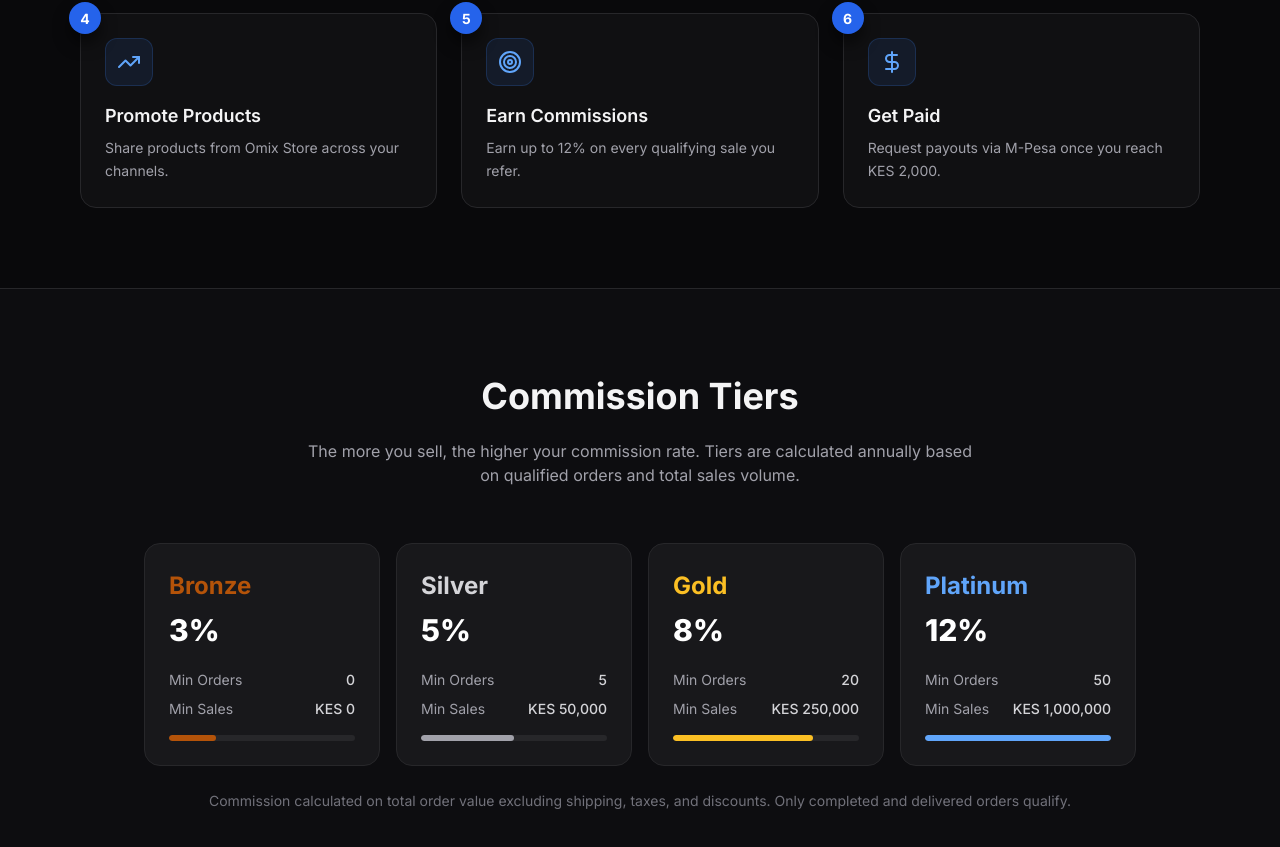
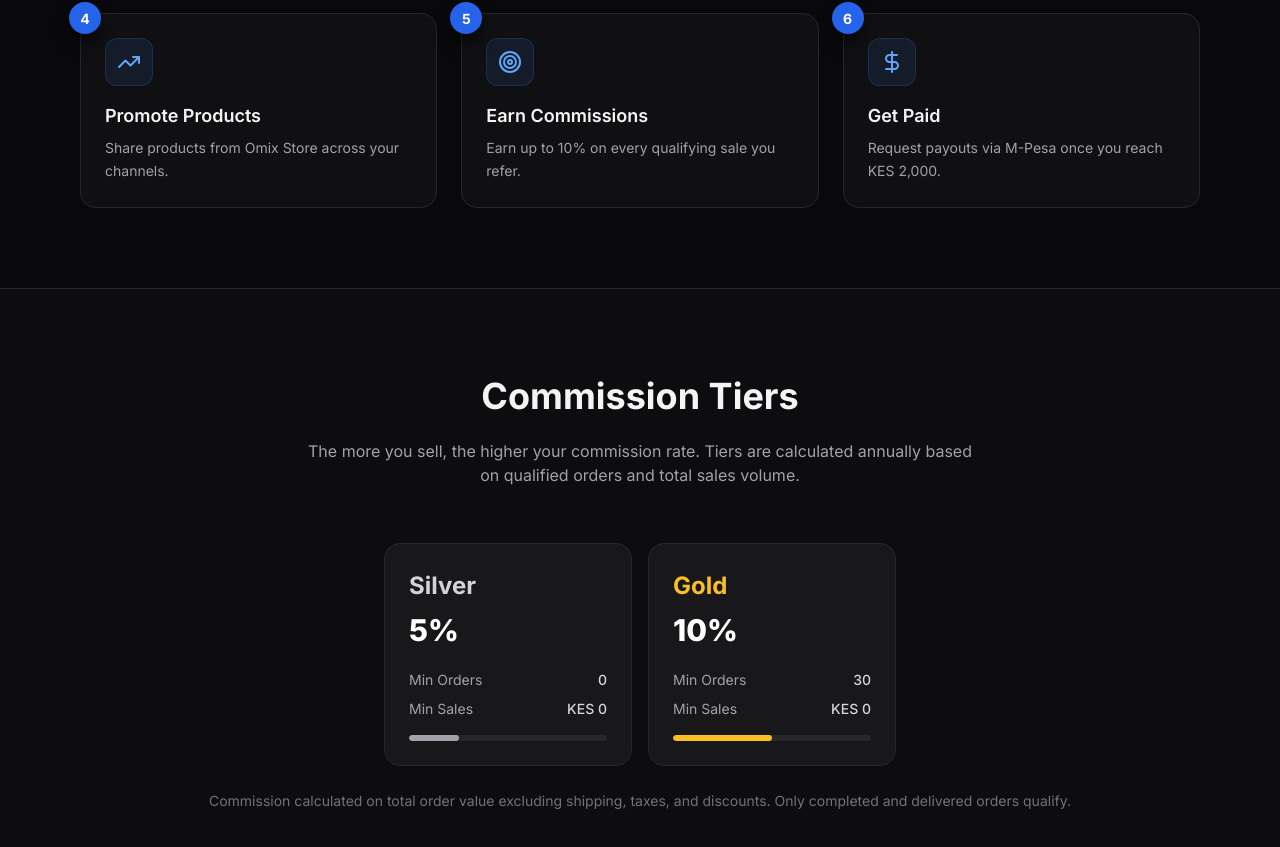
Before and after one commit to oliver4441/stor1, a React (Vite) app: page /affiliate in a window 1280 px wide. Shown: the part 1206-2053 px from the top of the page. Built offline with nearby package versions, Linux system fonts and the light colour scheme; no server answers; the database is empty.

Commit message:
Fix: affiliate referral domain to www.omixstore.co.ke, align landing page tiers with DB (Silver 5% / Gold 10%)

```diff
--- a/public/version.json
+++ b/public/version.json
@@ -1,4 +1,4 @@
 {
-  "version": "build-1783417122116",
-  "buildTime": "2026-07-07T09:38:42.116Z"
+  "version": "build-1783440241659",
+  "buildTime": "2026-07-07T16:04:01.659Z"
 }
--- a/src/config/affiliate.js
+++ b/src/config/affiliate.js
@@ -56,5 +56,5 @@ export function formatKES(amount) {
 }
 
 export function getReferralLink(referralCode) {
-  return `https://market.omixsystems.store/?ref=${referralCode}`;
+  return `https://www.omixstore.co.ke/?ref=${referralCode}`;
 }
--- a/src/pages/AffiliatePage.jsx
+++ b/src/pages/AffiliatePage.jsx
@@ -2,10 +2,8 @@ import { Link } from 'react-router-dom';
 import { DollarSign, Users, TrendingUp, Target, Gift, MousePointerClick, ChevronRight, Award, Shield, Clock, ExternalLink } from 'lucide-react';
 
 const TIERS = [
-  { name: 'Bronze', rate: '3%', orders: '0', sales: 'KES 0', color: 'text-amber-700', bar: 'bg-amber-700' },
-  { name: 'Silver', rate: '5%', orders: '5', sales: 'KES 50,000', color: 'text-zinc-300', bar: 'bg-zinc-400' },
-  { name: 'Gold', rate: '8%', orders: '20', sales: 'KES 250,000', color: 'text-amber-400', bar: 'bg-amber-400' },
-  { name: 'Platinum', rate: '12%', orders: '50', sales: 'KES 1,000,000', color: 'text-blue-400', bar: 'bg-blue-400' },
+  { name: 'Silver', rate: '5%', orders: '0', sales: 'KES 0', color: 'text-zinc-300', bar: 'bg-zinc-400' },
+  { name: 'Gold', rate: '10%', orders: '30', sales: 'KES 0', color: 'text-amber-400', bar: 'bg-amber-400' },
 ];
 
 const STEPS = [
@@ -13,7 +11,7 @@ const STEPS = [
   { icon: Users, title: 'Get Approved', desc: 'Our team reviews your application and activates your account.' },
   { icon: Gift, title: 'Receive Your Link', desc: 'Get your unique referral link to start sharing instantly.' },
   { icon: TrendingUp, title: 'Promote Products', desc: 'Share products from Omix Store across your channels.' },
-  { icon: Target, title: 'Earn Commissions', desc: 'Earn up to 12% on every qualifying sale you refer.' },
+  { icon: Target, title: 'Earn Commissions', desc: 'Earn up to 10% on every qualifying sale you refer.' },
   { icon: DollarSign, title: 'Get Paid', desc: 'Request payouts via M-Pesa once you reach KES 2,000.' },
 ];
 
@@ -104,7 +102,7 @@ export default function AffiliatePage() {
               The more you sell, the higher your commission rate. Tiers are calculated annually based on qualified orders and total sales volume.
             </p>
           </div>
-          <div className="grid grid-cols-1 sm:grid-cols-2 lg:grid-cols-4 gap-4">
+          <div className="grid grid-cols-1 sm:grid-cols-2 lg:grid-cols-2 gap-4 max-w-lg mx-auto">
             {TIERS.map((tier) => (
               <div
                 key={tier.name}
```
